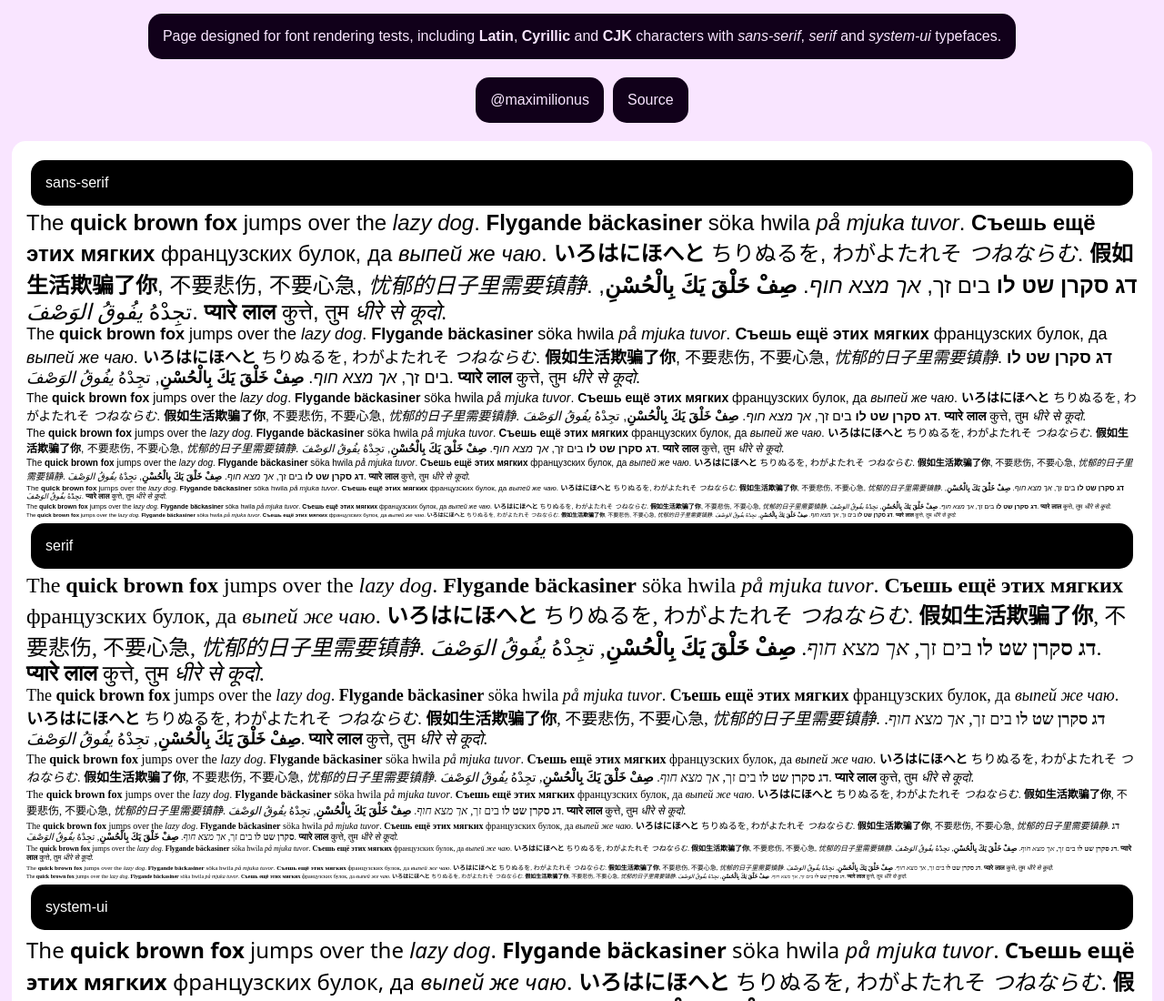
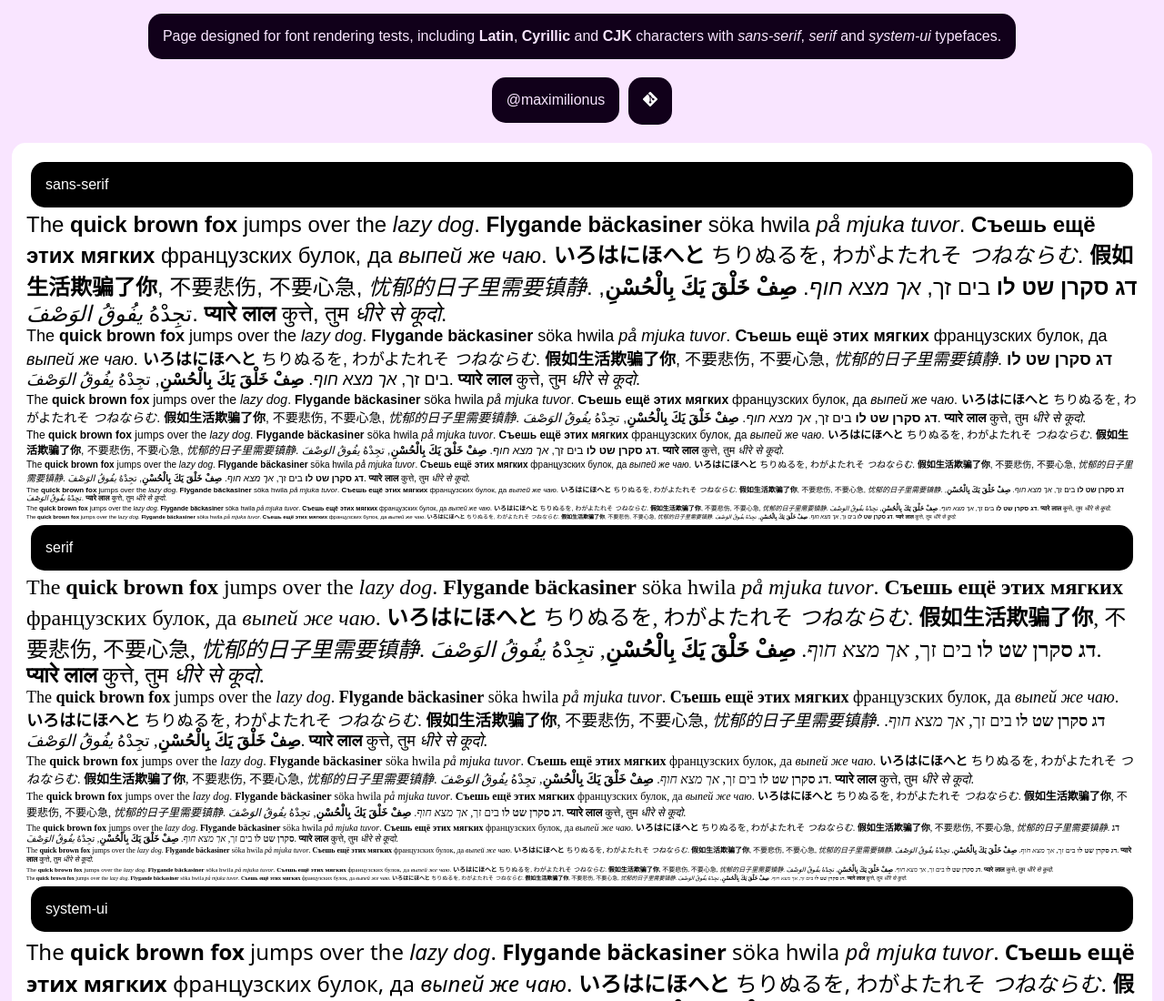
Before and after one commit to maximilionus/font-test, a plain HTML site: page index.html in a window 1280 px wide. Shown: the top 1100 px of the page at 91% size. Drawn offline with Linux system fonts and the light colour scheme.

Commit message:
Use svg git icon instead of text

```diff
--- a/index.html
+++ b/index.html
@@ -36,7 +36,9 @@ along with this program.  If not, see <https://www.gnu.org/licenses/>.
                 <div class="content-base content-info">@maximilionus</div>
             </a>
             <a href="https://github.com/maximilionus/font-test-web">
-                <div class="content-base content-info">Source</div>
+                <div class="content-base content-info">
+                    <img src="assets/git-icon.svg" / height=16>
+                </div>
             </a>
         </div>
 
```
Also changed, not shown: assets/git-icon.svg (added).
